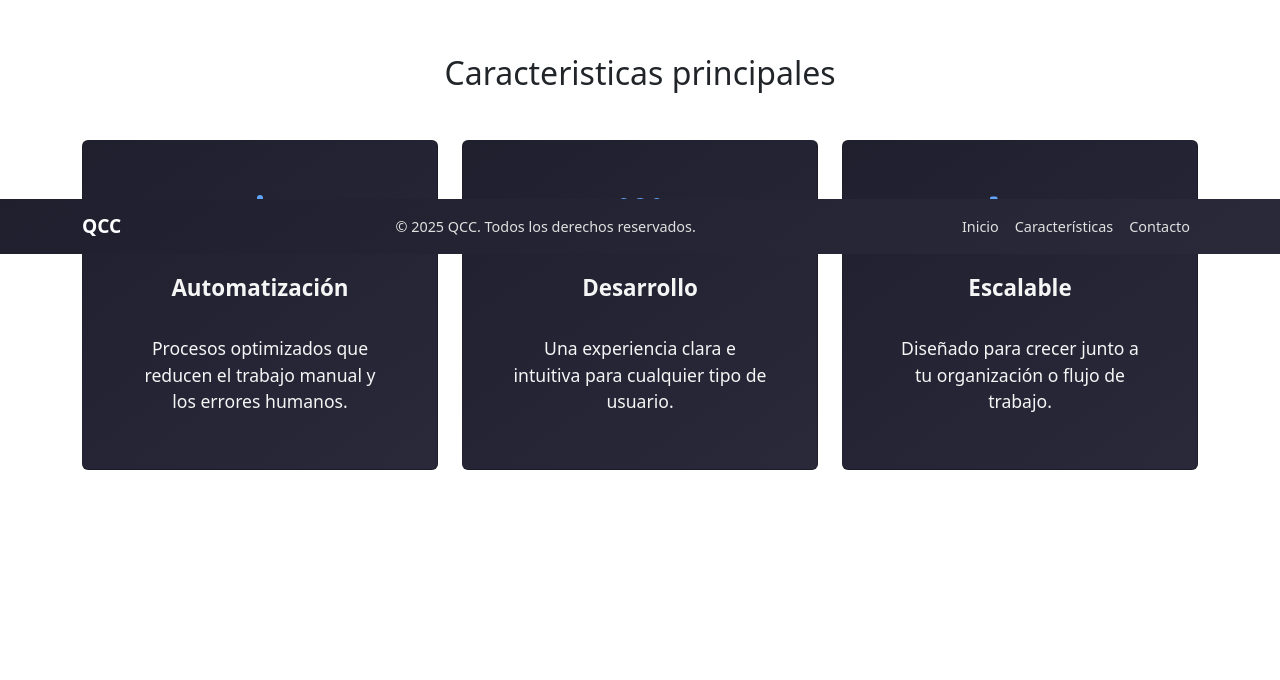
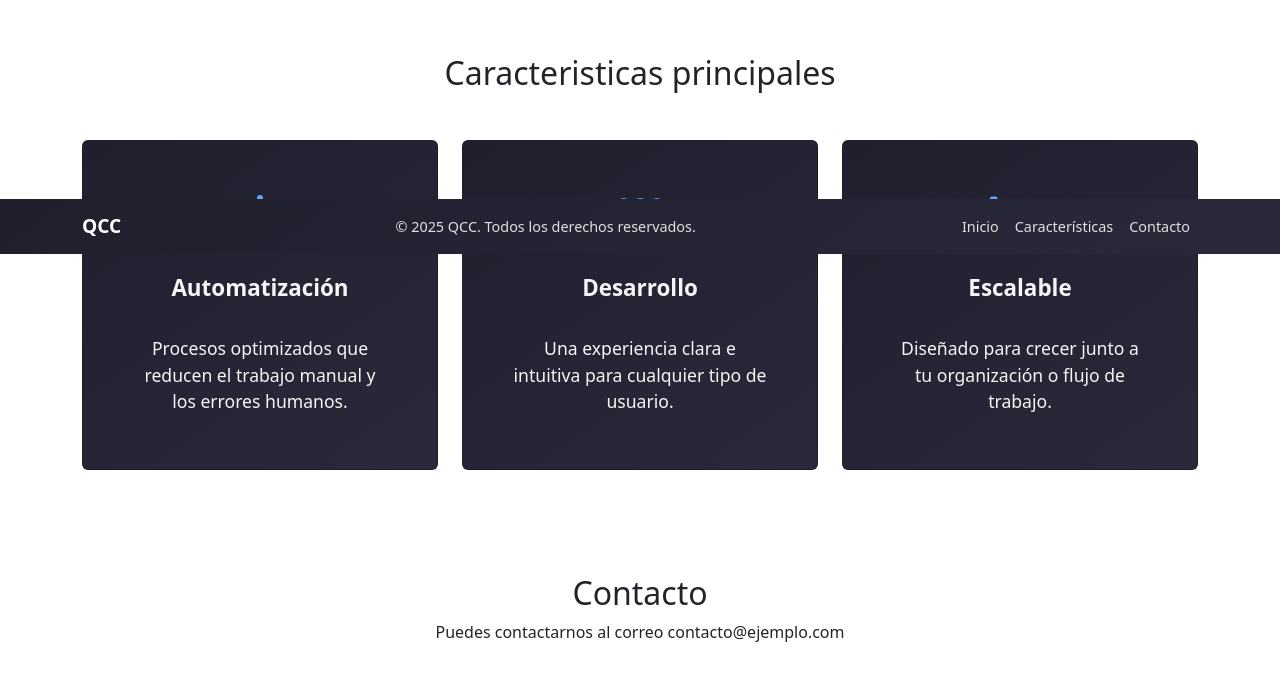
Before and after one commit to DiegoFCP/QCC_front, a React (Vite) app: page / in a window 1280 px wide. Shown: the part 546-1226 px from the top of the page. Before the commit the page ends 1192 px from the top, so only its background shows below. Built offline with nearby package versions, Linux system fonts and the light colour scheme.

Commit message:
añade seccion Contacto

```diff
--- a/src/App.tsx
+++ b/src/App.tsx
@@ -4,6 +4,7 @@ import Navbar from './components/Navbar';
 import Hero from './components/Hero';
 import Features from './components/Features';
 import Footer from './components/Footer';
+import Contacto from './components/Contacto';
 
 function App() {
   return (
@@ -12,6 +13,7 @@ function App() {
       <main className='main-content'>
         <Hero />
         <Features />
+        <Contacto />
       </main>
       <Footer />
     </div>
--- /dev/null
+++ b/src/components/Contacto.tsx
@@ -0,0 +1,14 @@
+
+import "./Contacto.css"
+
+
+function Contacto() {
+    return (
+        <div>
+            <h2>Contacto</h2>
+            <p>Puedes contactarnos al correo contacto@ejemplo.com</p>
+        </div>
+);
+}
+
+export default Contacto;
```
Also changed, not shown: src/components/Contacto.css (added).
